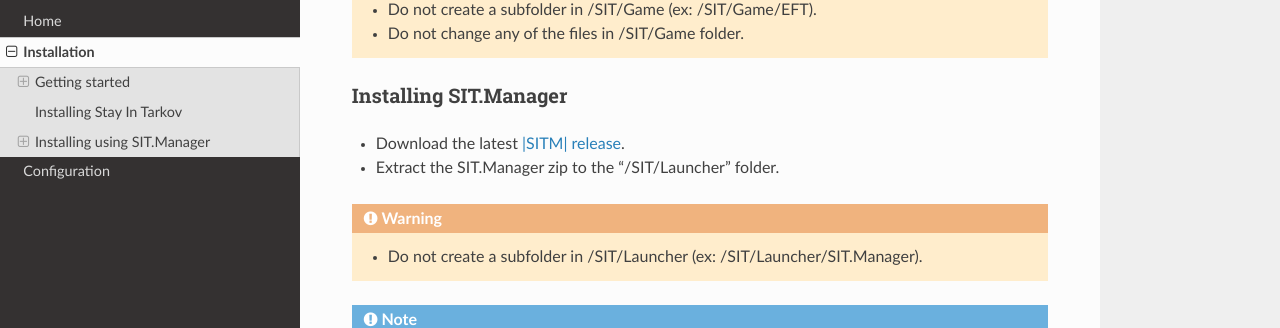
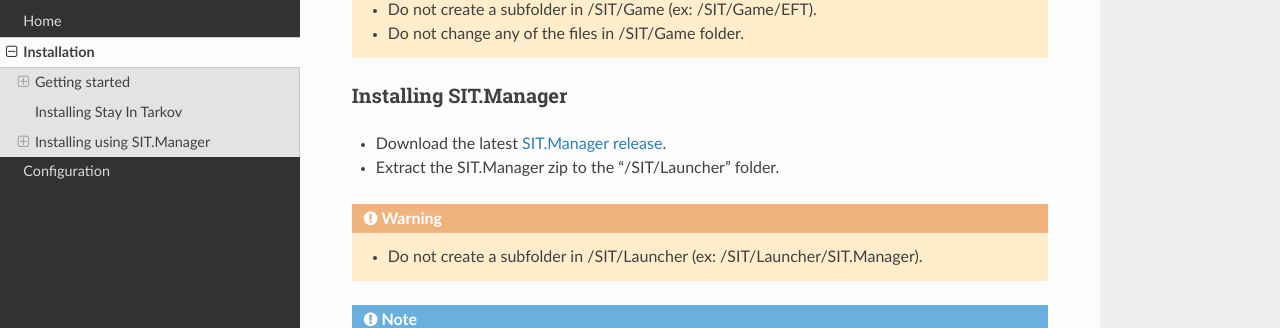
Before and after one commit to stayintarkov/SIT.Documentation, a Sphinx documentation site: the page built from docs/source/install.rst, in a window 1280 px wide and 900 px high, scrolled down 1012 px. Shown: the part 124-452 px from the top of the window. Built offline with Sphinx 7.4.7 and the Read the Docs theme 2.0.0, drawn with Linux system fonts in a browser that asks for light colours; pages that are not in the unit, such as notebooks, are missing from menus.

Commit message:
Fix hyperlink text
Constants don't work for hyperlink text

```diff
--- a/docs/source/install.rst
+++ b/docs/source/install.rst
@@ -52,7 +52,7 @@
 Installing |SITM|
 ~~~~~~~~~~~~~~~~~~~~~~
 
-* Download the latest `|SITM| release <https://github.com/stayintarkov/SIT.Manager.Avalonia/releases/latest>`_.
+* Download the latest `SIT.Manager release <https://github.com/stayintarkov/SIT.Manager.Avalonia/releases/latest>`_.
 * Extract the |SITM| zip to the "/SIT/Launcher" folder.
 
 .. warning::
```
